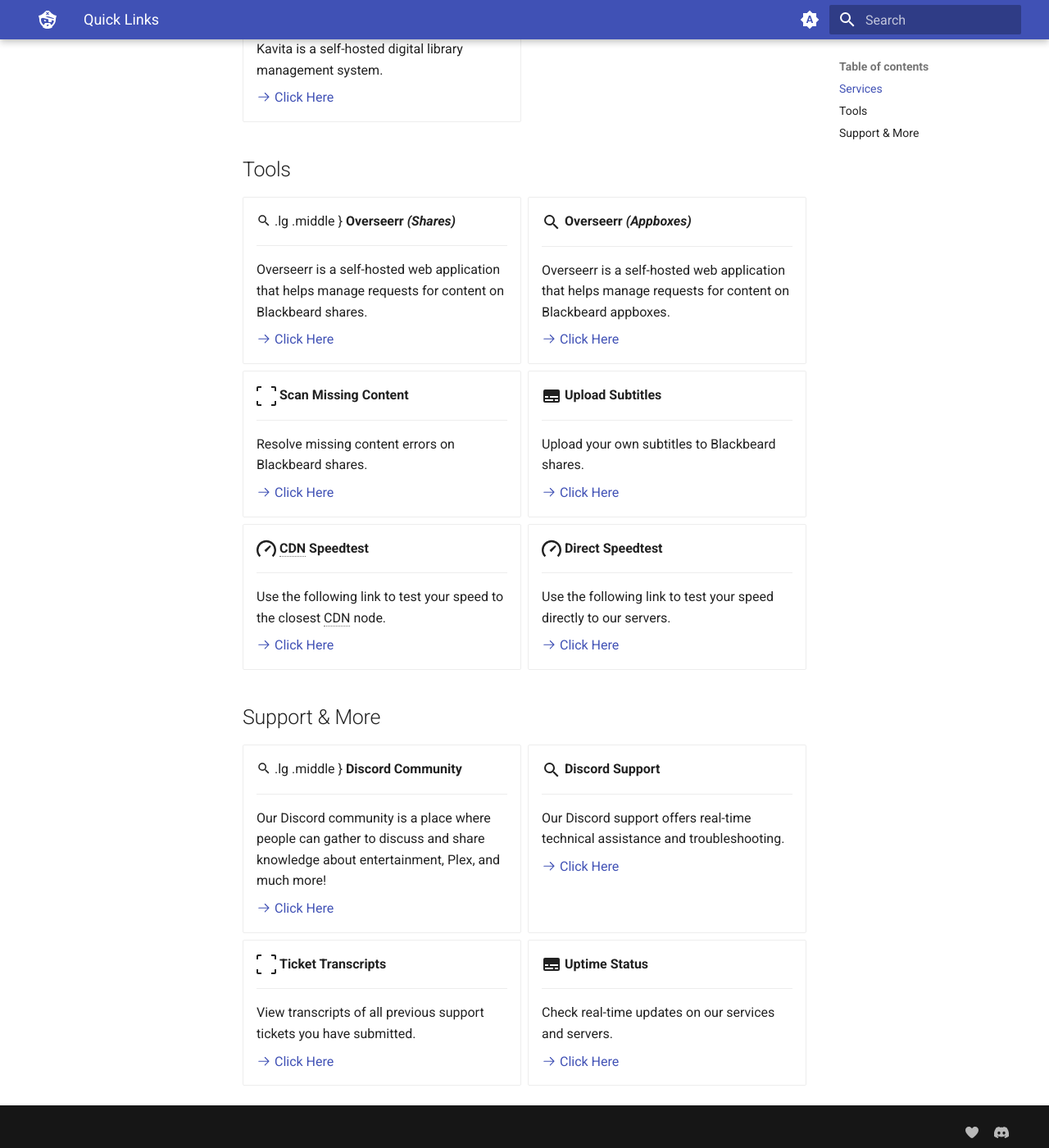
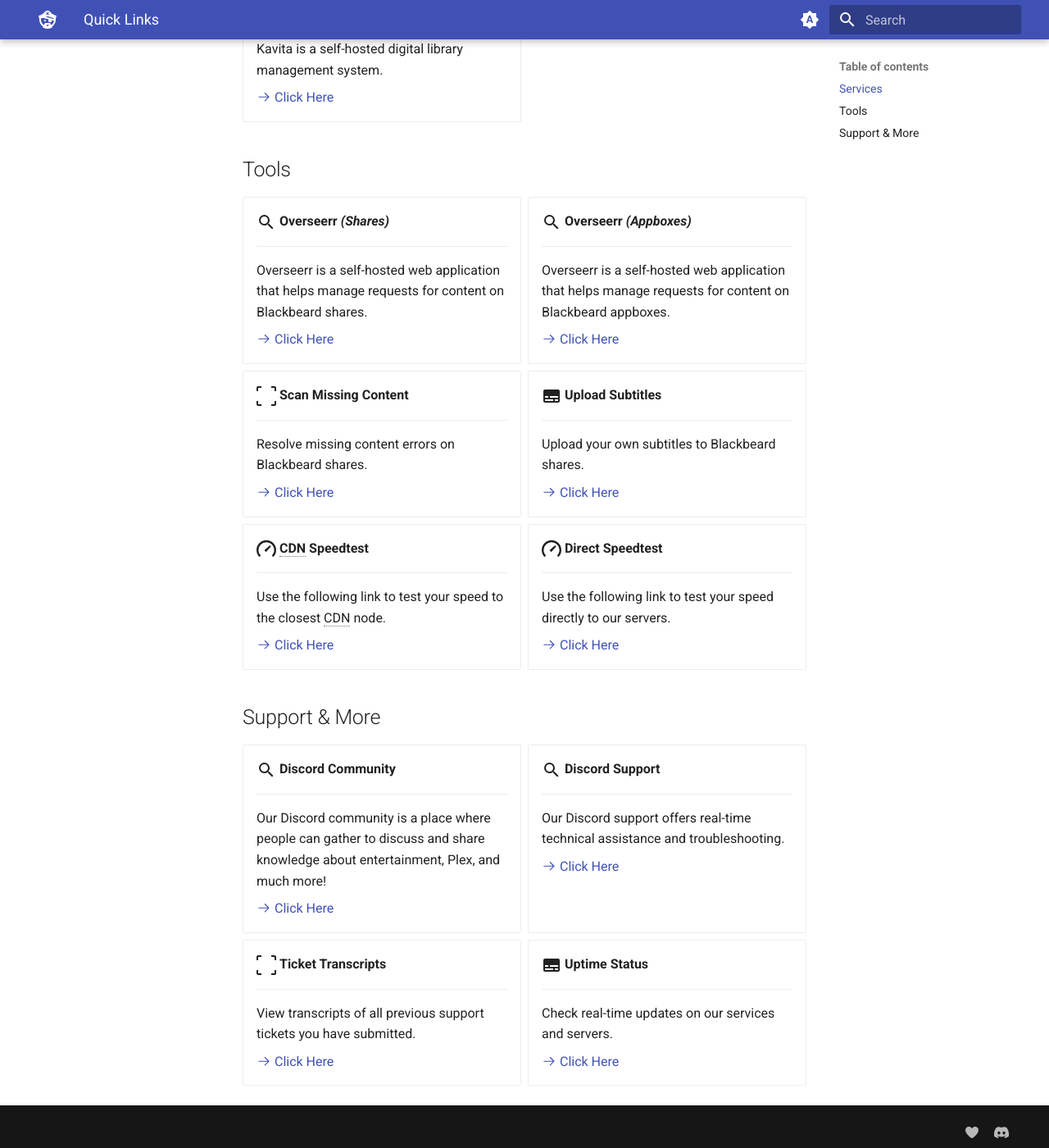
Before and after one commit to neomedia6989/docs-2, an MkDocs documentation site: the page built from docs/quick-links.md, in a window 1280 px wide and 1400 px high, scrolled down 707 px. Shown: the whole window at 82% size. Built offline with MkDocs 1.6.1 and Material for MkDocs 9.7.7, drawn with Linux system fonts in a browser that asks for light colours.

Commit message:
Update quick-links.md

```diff
--- a/docs/quick-links.md
+++ b/docs/quick-links.md
@@ -51,7 +51,7 @@
 
 <div class="grid cards" markdown>
 
--   :material-magnify: .lg .middle } __Overseerr *(Shares)*__
+-   :material-magnify:{ .lg .middle } __Overseerr *(Shares)*__
 
     ---
 
@@ -106,7 +106,7 @@
 
 <div class="grid cards" markdown>
 
--   :material-magnify: .lg .middle } __Discord Community__
+-   :material-magnify:{ .lg .middle } __Discord Community__
 
     ---
 
```
